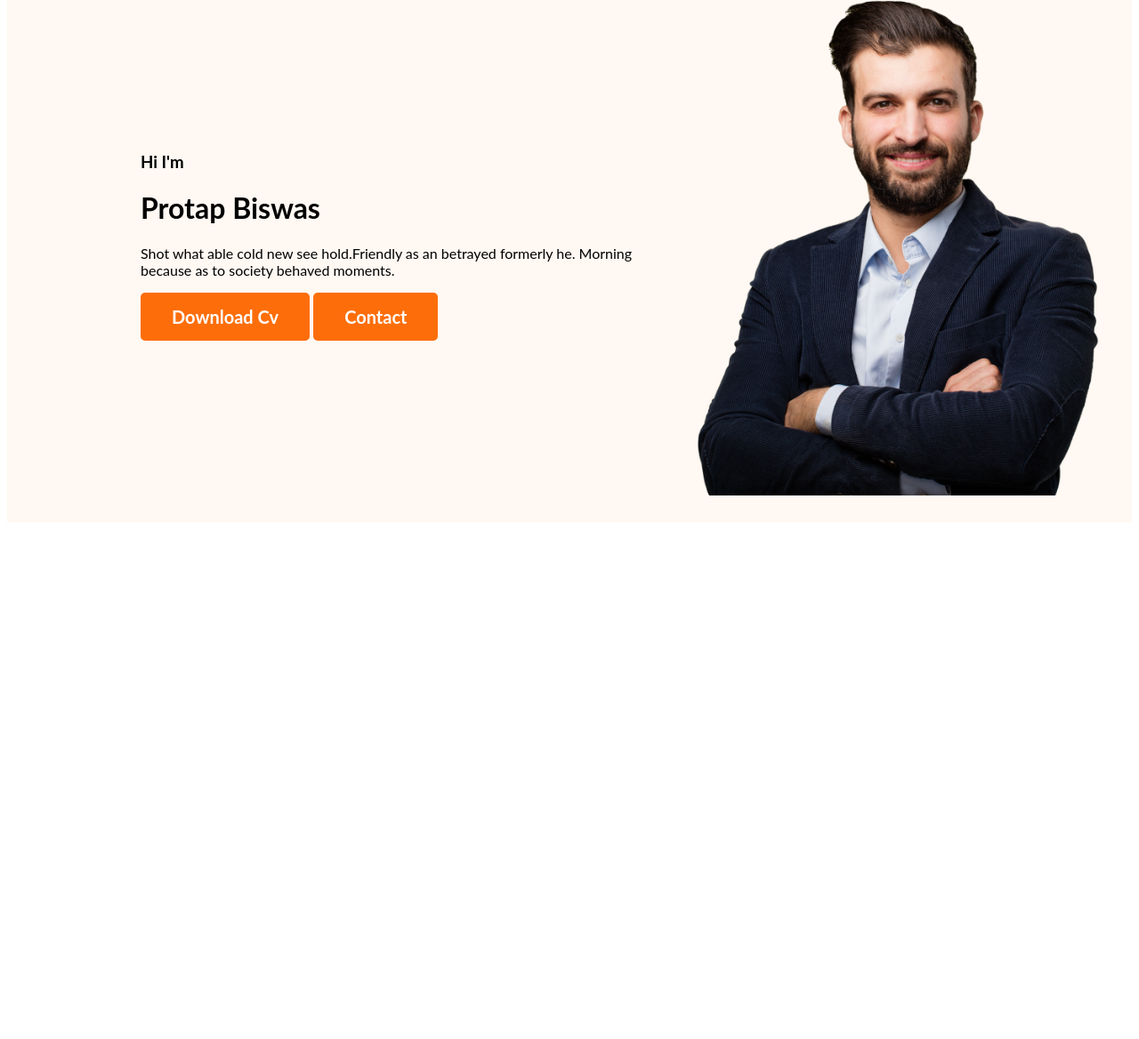
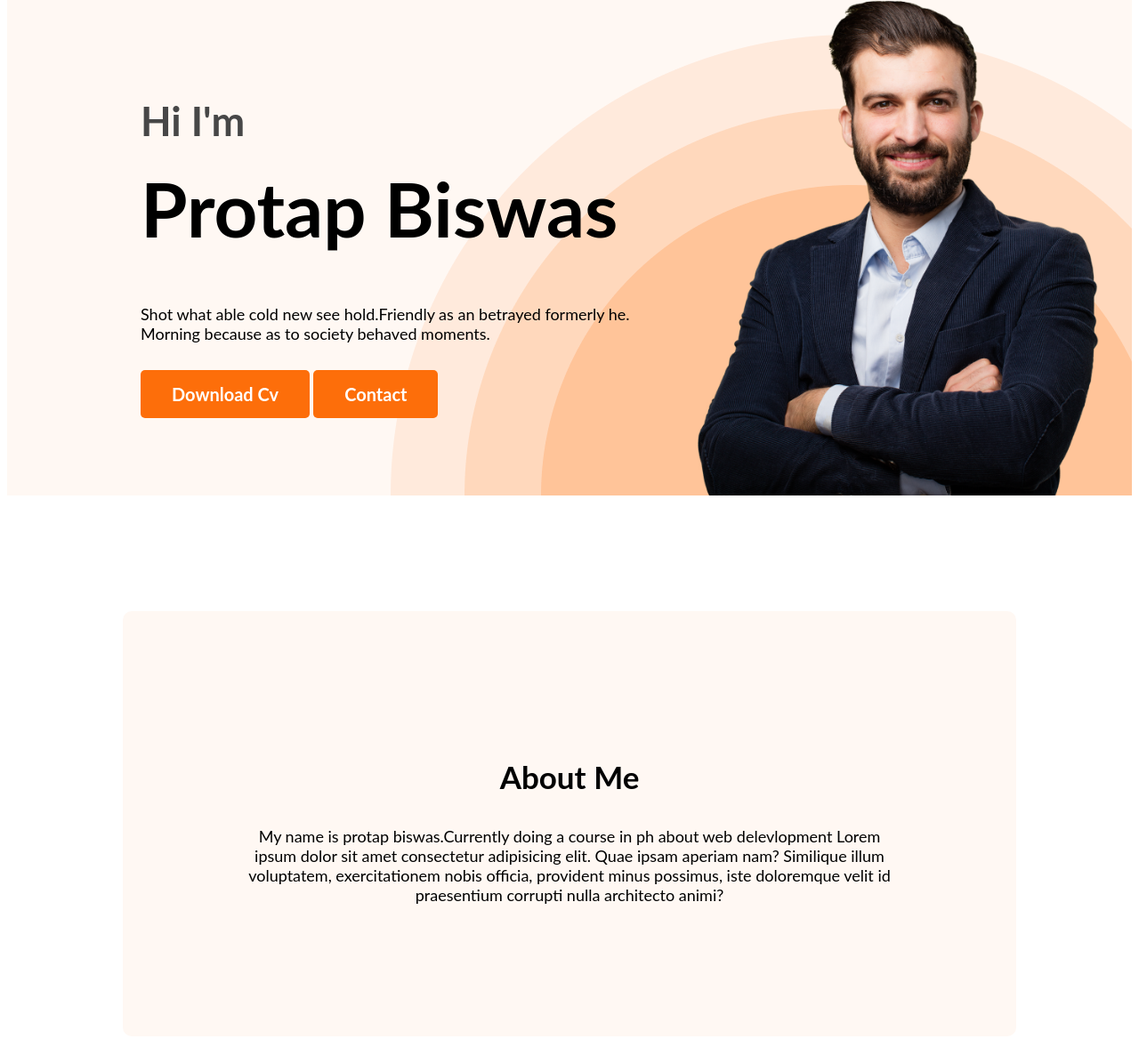
Before and after one commit to protap1100/my_protfolio, a plain HTML site: page index.html in a window 1280 px wide. Shown: the part 204-1372 px from the top of the page at 89% size. Before the commit the page ends 800 px from the top, so only its background shows below. Drawn offline with Linux system fonts and the light colour scheme.

Commit message:
adding some main content

```diff
--- a/index.html
+++ b/index.html
@@ -23,7 +23,7 @@
             <div class="banner-items">
                 <h3 class="banner-grettings">Hi I'm </h3>
                 <h1 class="banner-title" >Protap Biswas</h1>
-                <p>
+                <p class="banner-desc">
                     Shot what able cold new see hold.Friendly as an betrayed formerly he. Morning because as to society behaved moments.
                 </p>
                 <button class="btn-primary">Download Cv</button>
@@ -33,7 +33,14 @@
         </div>
     </header>
     <main>
-
+        <section class="about">
+            <h3 class="section-title">About Me</h3>
+            <p class="section-desc">
+                My name is protap biswas.Currently doing a course in ph about web delevlopment
+                Lorem ipsum dolor sit amet consectetur adipisicing elit. Quae
+                ipsam aperiam nam? Similique illum voluptatem, exercitationem nobis officia, provident minus possimus, iste doloremque velit id praesentium corrupti nulla architecto animi?
+            </p>
+        </section>
     </main>
     <footer>
 
--- a/styles/style.css
+++ b/styles/style.css
@@ -6,6 +6,20 @@
 
 .text-primary{
     color: #FD6E0A;
+}
+
+
+.section-title{
+    color: var( #181818);
+    text-align: center;
+    font-size: 35px;
+    font-weight: 700;
+}
+
+.section-desc{
+    color: var( #757575);
+    text-align: center;
+    font-size: 18px;
 }
 
 .btn-primary{
@@ -50,14 +64,48 @@ nav a{
 /* header related style */
 .header{
     background-color: #FFF8F3;
+    background-image: url(../images/header_bg.png);
+    background-repeat: no-repeat;
+    background-position: bottom right;
 }
 
 .banner{
-    padding: 30px 30px 30px 150px;
+    padding: 30px 30px 0px 150px;
     display: flex;
     align-items: center;
+    justify-content: space-between;
+}
+
+.banner-content{
+    max-width: 500px;
+}
+
+.banner-desc{
+    font-size: 18px;
+    max-width: 585px;
+    margin-bottom: 30px;
+    margin-top: 50px;
 }
 
 .banner .banner-img{
     width: 500px;
 }
+
+.banner-grettings{
+    font-size: 45px;
+    color: #474747;
+    margin-bottom: 0;
+}
+.banner-title{
+    font-size: 85px;
+    font-weight: 700;
+    margin-top: 20px;
+}
+
+/* main section style */
+.about{
+    padding:130px;
+    border-radius: 10px;
+    background: #FFF8F3;
+    margin: 130px ;
+}
```
